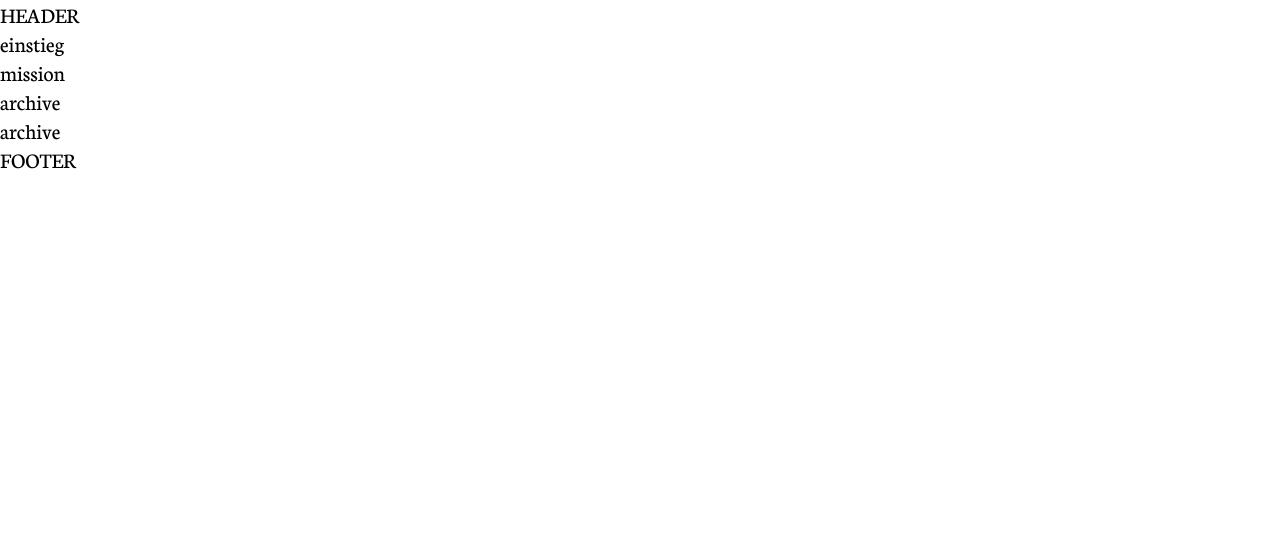
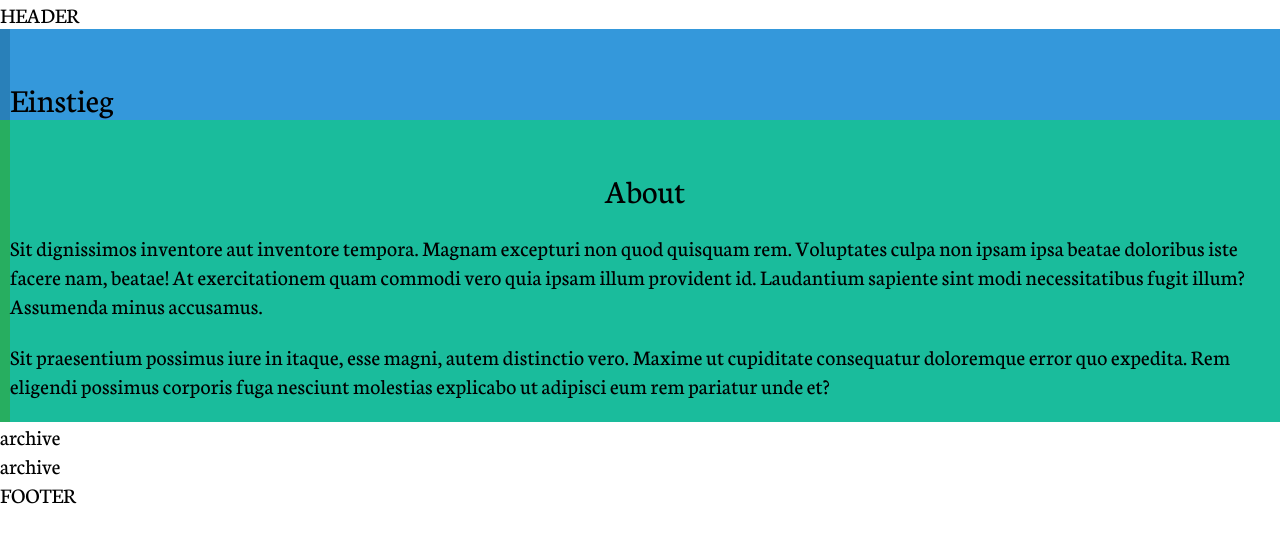
Before and after one commit to wmhb/website, a PHP site: page /index.html in a window 1280 px wide. Shown: the top 543 px of the page. Run offline with PHP 8.4, Linux system fonts and the light colour scheme; some libraries are stand-ins or nearby versions.

Commit message:
push fuer keivin

```diff
--- a/assets/css/main.css
+++ b/assets/css/main.css
@@ -597,6 +597,35 @@ a.custom {
       margin: 0 auto;
       width: 100%; } }
 
+.pane {
+  margin: 0 auto;
+  max-width: 1440px; }
+  .pane .pane {
+    max-width: auto; }
+  .pane--prim1 {
+    background-color: #3498db;
+    border-left: 1rem solid #2980b9; }
+  .pane--prim2 {
+    background-color: #1abc9c;
+    border-left: 1rem solid #27ae60; }
+  .pane--prim3 {
+    background-color: #e74c3c;
+    border-left: 1rem solid #c0392b; }
+  .pane--prim4 {
+    background-color: #34495e;
+    border-left: 1rem solid #2c3e50; }
+  .pane--full {
+    min-height: 100vh; }
+  .pane--half {
+    min-height: 50vh; }
+  .pane--third {
+    min-height: 33vh; }
+  .pane h1, .pane h2 {
+    margin: 0; }
+  @media (min-width: 480px) {
+    .pane {
+      padding-top: 5rem; } }
+
 .btn {
   background: #3498db;
   border: 1px solid #2980b9;
--- a/assets/scss/modules/_panes.scss
+++ b/assets/scss/modules/_panes.scss
@@ -1,8 +1,12 @@
 .pane{
-    margin: 0;
+    margin: 0 auto;
+    max-width: $maxWidth;
+    .pane{
+        max-width: auto;
+    }
 
     // background colors// {{{
-    &<Plug>yankstack_after_paste--prim1{background-color: $prim1; border-left: 1rem solid $prim1d;}
+    &--prim1{background-color: $prim1; border-left: 1rem solid $prim1d;}
     &--prim2{background-color: $prim2; border-left: 1rem solid $prim2d;}
     &--prim3{background-color: $prim3; border-left: 1rem solid $prim3d;}
     &--prim4{background-color: $prim4; border-left: 1rem solid $prim4d;}
--- a/index.html
+++ b/index.html
@@ -7,8 +7,20 @@
     <body>
         <header>HEADER</header>
         <main>
-            <section class="intro">einstieg</section>
-            <section class="about">mission</section>
+            <section class="intro">
+                <div class="pane pane--prim1 g">
+                    <h1>Einstieg</h1>
+                </div>
+            </section>
+            <section class="about">
+                <div class="pane pane--prim2 g">
+                    <article class="gi--full">
+                        <h1>About</h1>
+                        <p>Sit dignissimos inventore aut inventore tempora. Magnam excepturi non quod quisquam rem. Voluptates culpa non ipsam ipsa beatae doloribus iste facere nam, beatae! At exercitationem quam commodi vero quia ipsam illum provident id. Laudantium sapiente sint modi necessitatibus fugit illum? Assumenda minus accusamus. </p>
+                        <p>Sit praesentium possimus iure in itaque, esse magni, autem distinctio vero. Maxime ut cupiditate consequatur doloremque error quo expedita. Rem eligendi possimus corporis fuga nesciunt molestias explicabo ut adipisci eum rem pariatur unde et? </p>
+                    </article>
+                </div>
+            </section>
             <section class="archive">archive</section>
             <section class="team">archive</section>
         </main>
```
